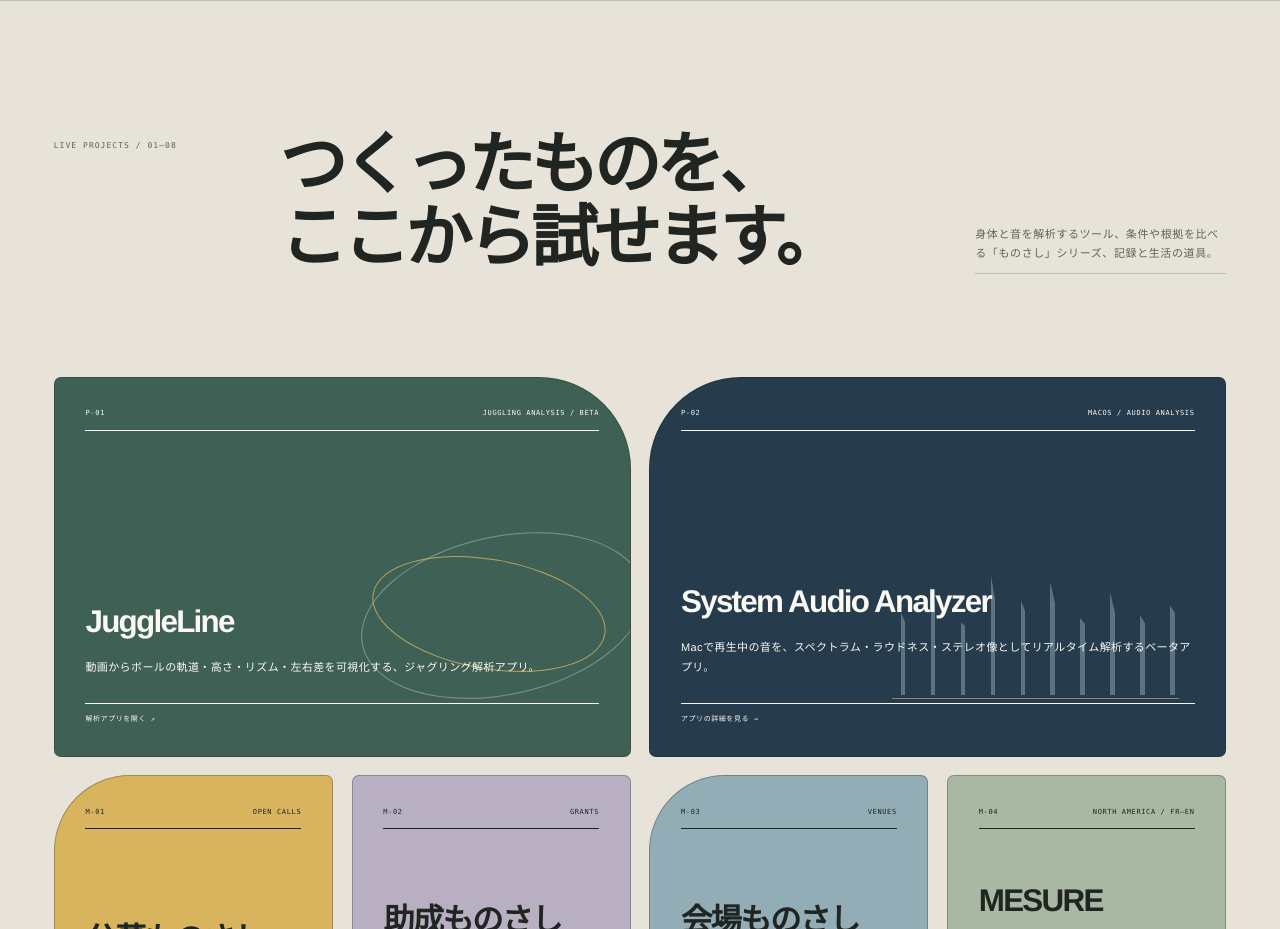
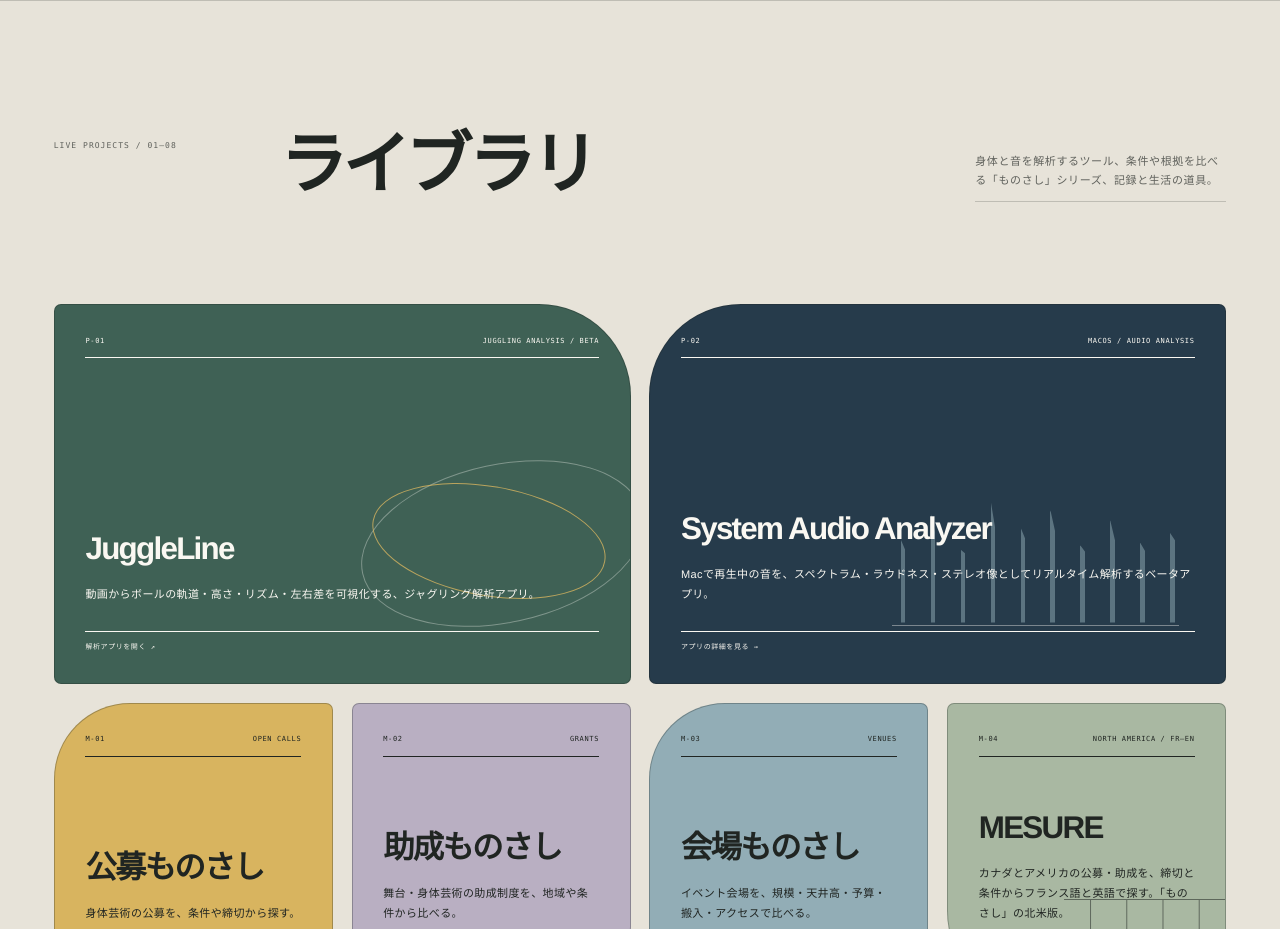
Before and after one commit to aratama-ship-it/pygmix-home, a Next.js app: page / in a window 1280 px wide. Shown: the part 800-1729 px from the top of the page. Built offline with nearby package versions, Linux system fonts and the light colour scheme.

Commit message:
Rename projects heading to library

```diff
--- a/app/page.tsx
+++ b/app/page.tsx
@@ -105,11 +105,7 @@ export default function Home() {
       <section className="projects" id="projects" aria-labelledby="projects-title">
         <div className="projects-heading">
           <p>LIVE PROJECTS / 01—08</p>
-          <h2 id="projects-title">
-            つくったものを、
-            <br />
-            ここから試せます。
-          </h2>
+          <h2 id="projects-title">ライブラリ</h2>
           <p>
             身体と音を解析するツール、条件や根拠を比べる「ものさし」シリーズ、記録と生活の道具。
           </p>
```
